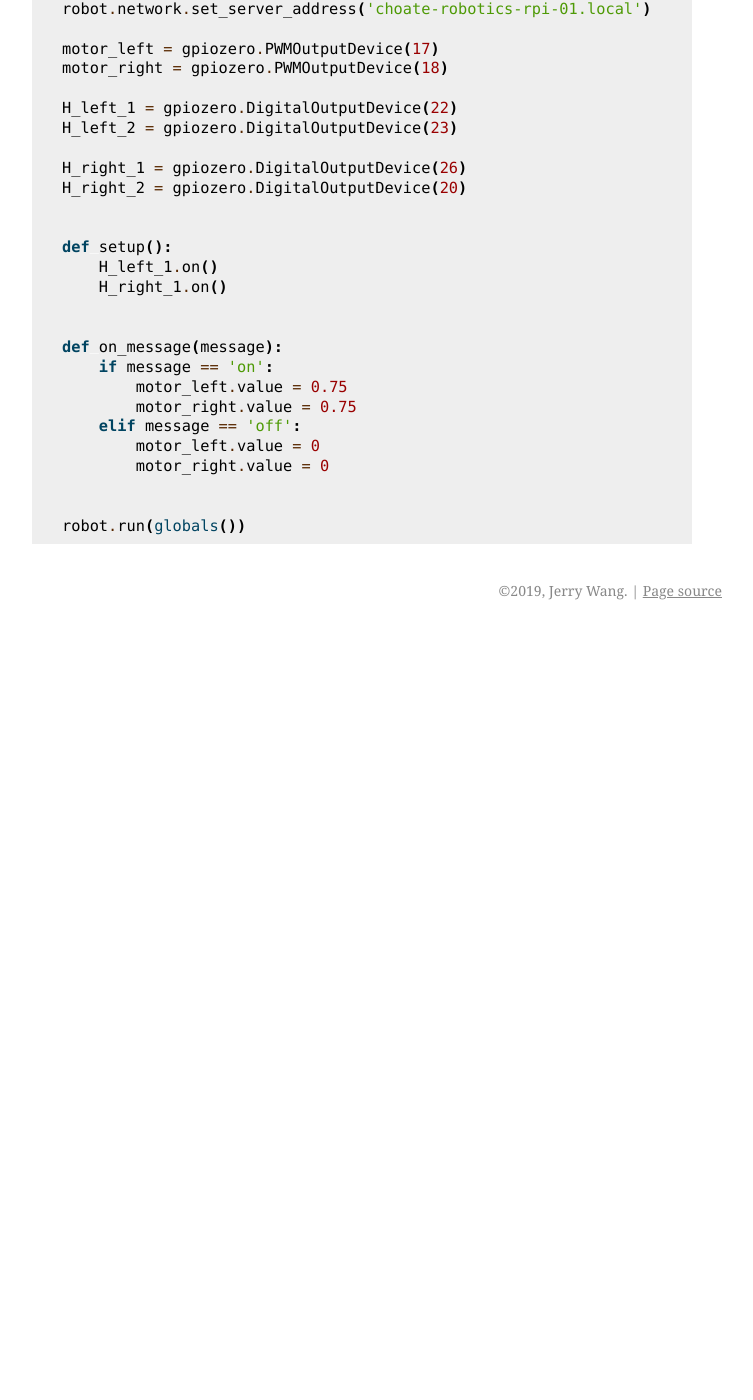
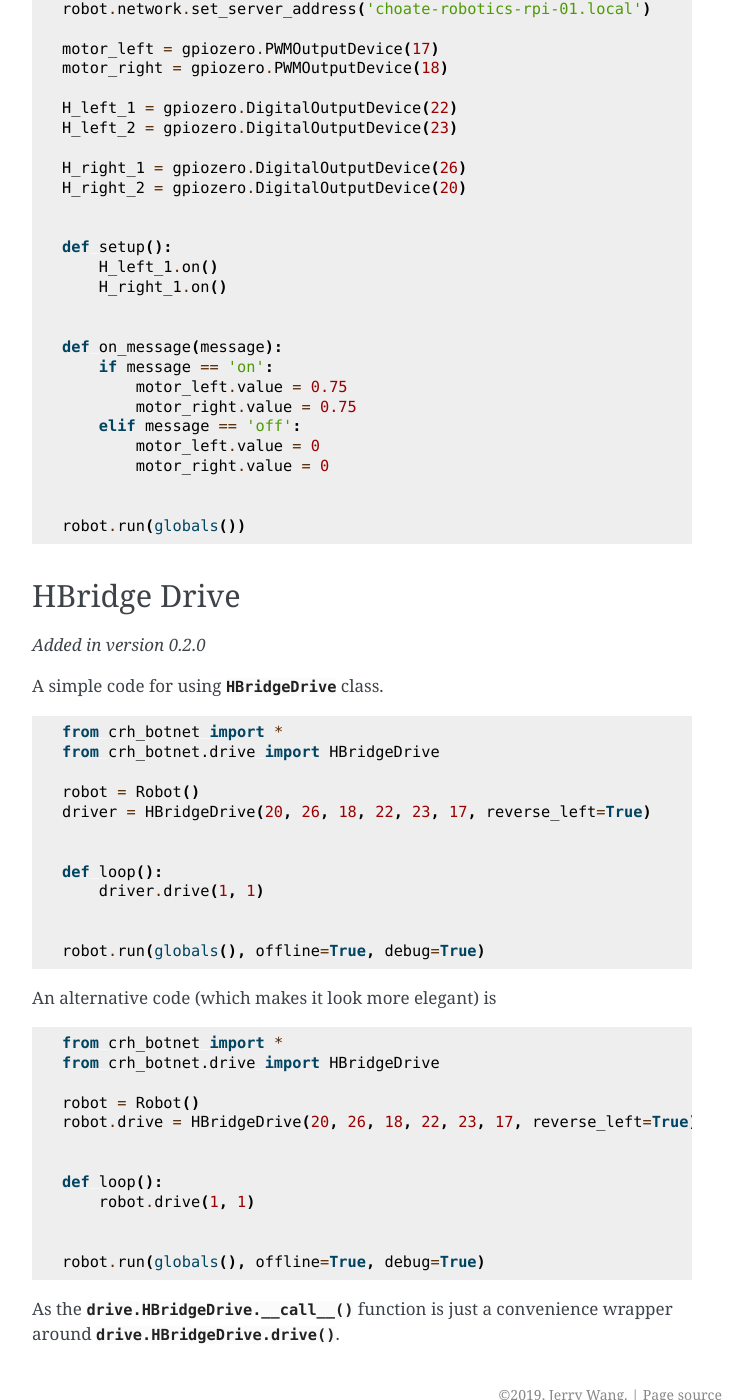
Before and after one commit to jeriewang/crh-botnet, a Sphinx documentation site: the page built from docs/examples.rst, in a window 1280 px wide and 1400 px high, scrolled down 3592 px. Shown: the whole window, without its empty margins (388-1141 px from the left). Built offline with Sphinx 7.4.7, drawn with Linux system fonts in a browser that asks for light colours; before the commit the page ends 4222 px from its top, so only the background shows below that.

Commit message:
Updated Documentations

```diff
--- a/docs/drive.rst
+++ b/docs/drive.rst
@@ -8,3 +8,6 @@ The Drive Module
     :members:
 
     .. automethod:: __init__
+    .. automethod:: __call__
+
+An example can be found at :ref:`hbridge`.
--- a/docs/examples.rst
+++ b/docs/examples.rst
@@ -81,3 +81,22 @@ The code on the robot side looks slightly more complicated, but the most of it
 is initializing the H-Bridge. The rest of them should be pretty self-explanatory.
 
 .. literalinclude:: examples/button_controls_drive.py
+
+
+.. _hbridge:
+
+HBridge Drive
+-------------
+
+*Added in version 0.2.0*
+
+A simple code for using :class:`~drive.HBridgeDrive` class.
+
+.. literalinclude:: examples/h_bridge_drive.py
+
+An alternative code (which makes it look more elegant) is
+
+.. literalinclude:: examples/h_bridge_drive_alt.py
+
+As the :meth:`drive.HBridgeDrive.__call__` function is just a convenience wrapper
+around :meth:`drive.HBridgeDrive.drive`.
--- /dev/null
+++ b/docs/examples/h_bridge_drive.py
@@ -0,0 +1,12 @@
+from crh_botnet import *
+from crh_botnet.drive import HBridgeDrive
+
+robot = Robot()
+driver = HBridgeDrive(20, 26, 18, 22, 23, 17, reverse_left=True)
+
+
+def loop():
+    driver.drive(1, 1)
+
+
+robot.run(globals(), offline=True, debug=True)
--- /dev/null
+++ b/docs/examples/h_bridge_drive_alt.py
@@ -0,0 +1,12 @@
+from crh_botnet import *
+from crh_botnet.drive import HBridgeDrive
+
+robot = Robot()
+robot.drive = HBridgeDrive(20, 26, 18, 22, 23, 17, reverse_left=True)
+
+
+def loop():
+    robot.drive(1, 1)
+
+
+robot.run(globals(), offline=True, debug=True)
```
